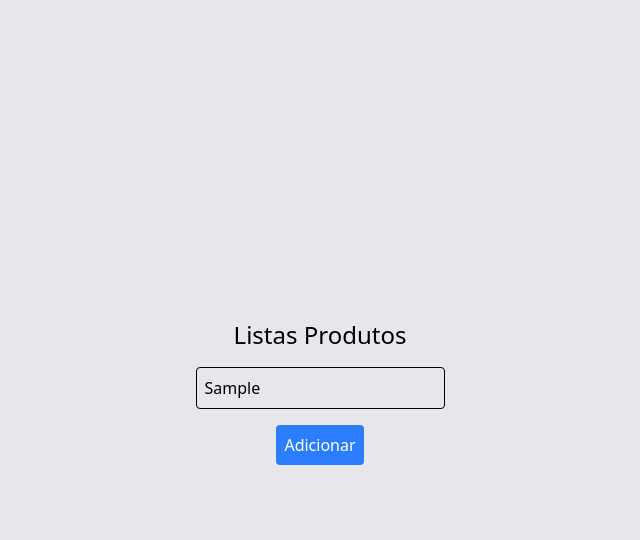
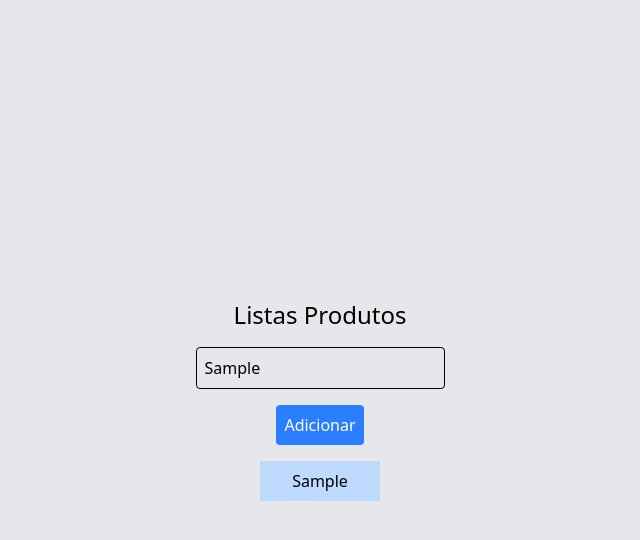
Before and after one commit to profLeonid/04-produtos-gustavidal, a plain HTML site: page index.html in a window 1280 px wide. Both pictures are taken after typing "Sample" into the empty fields and a click on the button "Adicionar". Shown: the whole page, without its empty margins (320-960 px from the left). Drawn offline with nearby package versions, Linux system fonts and the light colour scheme.

Commit message:
wip: desenvolver atividade

```diff
--- a/index.html
+++ b/index.html
@@ -4,12 +4,25 @@
     <meta charset="UTF-8">
     <meta name="viewport" content="width=device-width, initial-scale=1.0">
     <script src="https://cdn.jsdelivr.net/npm/@tailwindcss/browser@4"></script>
+    <script src="./main.js" defer></script>
     <title>Produtos</title>
 </head>
 <body class="bg-gray-200 flex flex-col items-center justify-center h-screen gap-4">
     <h1 class="text-2xl">Listas Produtos</h1>
-    <input type="text" class="border px-2 py-2 rounded">
-    <button class="bg-blue-500 text-white px-2 py-2 rounded">Adicionar</button>
-    <div></div>
+    <input
+        type="text"
+        class="border p-2 rounded"
+        id="produto"
+    >
+    <button
+        class="bg-blue-500 text-white px-2 py-2 rounded"
+        onclick="adicionarProduto()"
+    >
+        Adicionar
+    </button>
+    <div
+        id="lista"
+        class="flex flex-col gap-2"
+    ></div>
 </body>
 </html>
--- /dev/null
+++ b/main.js
@@ -0,0 +1,12 @@
+'use strict'
+
+function adicionarProduto() {
+    const produto = document.getElementById('produto')
+    const lista = document.getElementById('lista')
+
+    const span = document.createElement('span')
+    span.textContent = produto.value
+    span.className = 'bg-blue-200 px-8 py-2'
+
+    lista.appendChild(span)
+}
--- /dev/null
+++ b/reset.css
@@ -0,0 +1 @@
+@import "tailwindcss"
```
